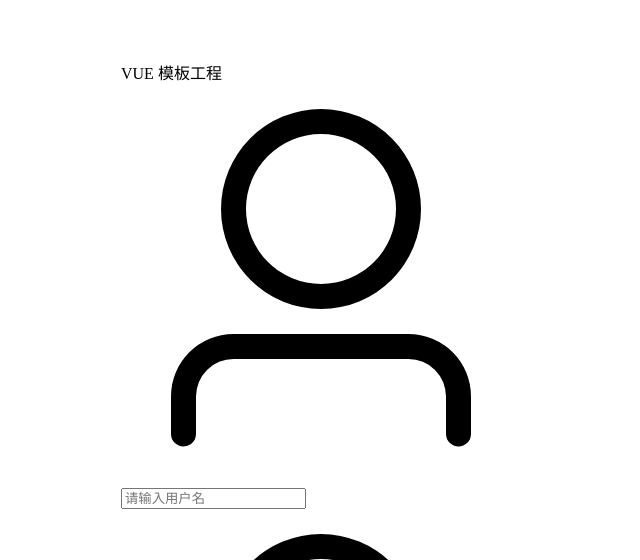
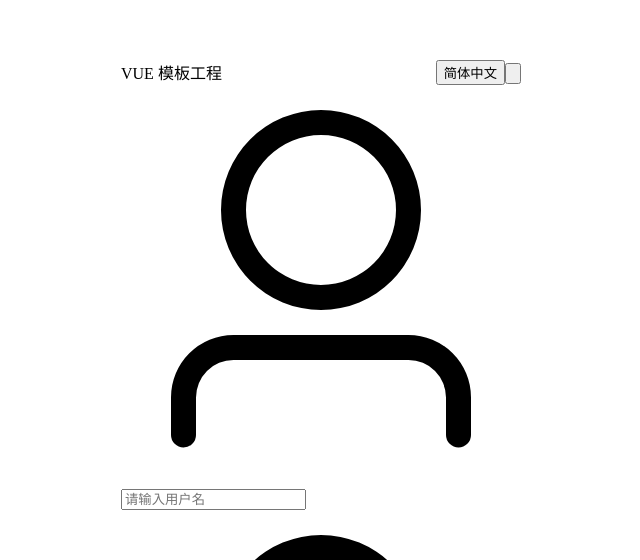
Before and after one commit to ouheiguai9/vued, a Vue app: page / in a window 1280 px wide. Before the commit this address led to /login. Shown: the part 240-800 px from the top of the page, without its empty margins (319-959 px from the left). Built offline with nearby package versions, Linux system fonts and the light colour scheme.

Commit message:
添加布局配置

```diff
--- a/src/App.vue
+++ b/src/App.vue
@@ -1,11 +1,19 @@
 <template>
   <el-config-provider :locale="$store.getters['system/getElementLocale']" size="small" :z-index="3000">
-    <router-view />
+    <system-layout v-if="$store.getters['security/isAuthenticated']">
+      <template #main>
+        <router-view />
+      </template>
+    </system-layout>
+    <no-auth v-else />
   </el-config-provider>
 </template>
 <script>
+import NoAuth from '@/components/NoAuth'
+import SystemLayout from '@/components/system-layout'
 export default {
   name: 'App',
+  components: { NoAuth, SystemLayout },
 }
 </script>
 <style lang="scss">
--- /dev/null
+++ b/src/components/NoAuth.vue
@@ -0,0 +1,85 @@
+<template>
+  <div style="width: 100%; height: 100%">
+    <el-card v-if="showLoginCard" class="login-card">
+      <template #header>
+        <div class="login-card-title">
+          {{ $lang('app.login.title') }}
+          <switch-language style="float: right" />
+        </div>
+      </template>
+      <el-form :model="form" size="large">
+        <el-form-item>
+          <el-input v-model="form.login.username" :placeholder="$lang('app.login.user')" :prefix-icon="User" />
+        </el-form-item>
+        <el-form-item>
+          <el-input v-model="form.login.password" :placeholder="$lang('app.login.password')" show-password :prefix-icon="Lock" />
+        </el-form-item>
+        <div class="btn-box">
+          <el-button type="primary" @click="onLogin">{{ $lang('app.login.ok') }}</el-button>
+          <el-button @click="goToRegister">{{ $lang('app.login.register') }}</el-button>
+        </div>
+      </el-form>
+    </el-card>
+    <el-card v-else>
+      <el-button type="primary" @click="goToLogin">{{ $lang('app.login.ok') }}</el-button>
+    </el-card>
+  </div>
+</template>
+
+<script>
+import { Lock, User } from '@element-plus/icons-vue'
+import SwitchLanguage from '@/components/SwitchLanguage'
+export default {
+  name: 'NoAuth',
+  components: { SwitchLanguage },
+  setup() {
+    return {
+      User,
+      Lock,
+    }
+  },
+  data() {
+    return {
+      showLoginCard: true,
+      form: {
+        login: {
+          username: '',
+          password: '',
+        },
+      },
+    }
+  },
+  methods: {
+    goToRegister() {
+      this.showLoginCard = false
+    },
+    goToLogin() {
+      this.showLoginCard = true
+    },
+    onLogin() {
+      this.$store.dispatch('security/authentication', this.form)
+    },
+  },
+}
+</script>
+
+<style scoped lang="scss">
+.login-card {
+  width: 400px;
+  margin: 300px auto 0;
+  font-size: var(--el-font-size-extra-large);
+
+  @media screen and (max-height: 768px) {
+    margin-top: 180px;
+  }
+
+  .login-card-title {
+    color: var(--el-color-primary-dark-2);
+  }
+
+  .btn-box {
+    width: 100%;
+    text-align: center;
+  }
+}
+</style>
--- /dev/null
+++ b/src/components/SwitchLanguage.vue
@@ -0,0 +1,27 @@
+<template>
+  <el-dropdown size="small" split-button @command="switchLanguage">
+    {{ $store.getters['system/getLanguageContext'].desc }}
+    <template #dropdown>
+      <el-dropdown-menu>
+        <el-dropdown-item v-for="item in $store.getters['system/getLanguageOptions']" :key="item.value" :command="item.value">
+          {{ item.text }}
+        </el-dropdown-item>
+      </el-dropdown-menu>
+    </template>
+  </el-dropdown>
+</template>
+
+<script>
+export default {
+  name: 'SwitchLanguage',
+  methods: {
+    switchLanguage(language) {
+      this.$store.commit('system/setLanguage', language)
+    },
+  },
+}
+</script>
+
+<style scoped>
+
+</style>
--- /dev/null
+++ b/src/components/system-layout/LayoutLeft.vue
@@ -0,0 +1,16 @@
+<template>
+  <div>
+    <slot name="main"></slot>
+    <slot name="footer"></slot>
+  </div>
+</template>
+
+<script>
+export default {
+  name: 'LayoutLeft',
+}
+</script>
+
+<style scoped>
+
+</style>
--- /dev/null
+++ b/src/components/system-layout/LayoutTop.vue
@@ -0,0 +1,37 @@
+<template>
+  <div class="system-layout-top">
+    <header></header>
+    <main>
+      <el-scrollbar>
+        <slot name="main"></slot>
+      </el-scrollbar>
+    </main>
+  </div>
+</template>
+
+<script>
+export default {
+  name: 'LayoutTop',
+}
+</script>
+
+<style scoped lang="scss">
+.system-layout-top {
+  display: flex;
+  position: relative;
+  height: 100%;
+  flex-direction: column;
+
+  header {
+    height: 48px;
+    padding: 0 16px;
+    flex-shrink: 0;
+  }
+
+  main {
+    padding-top: 10px;
+    flex: 1 1 auto;
+    overflow: auto;
+  }
+}
+</style>
--- /dev/null
+++ b/src/components/system-layout/index.vue
@@ -0,0 +1,31 @@
+<template>
+  <component :is="`layout-${name}`">
+    <template #main>
+      <slot name="main"></slot>
+    </template>
+    <template #footer>
+      <slot name="footer"></slot>
+    </template>
+  </component>
+</template>
+
+<script>
+import LayoutLeft from './LayoutLeft'
+import LayoutTop from './LayoutTop'
+export default {
+  name: 'SystemLayout',
+  components: { LayoutLeft, LayoutTop },
+  props: {
+    name: {
+      validator(value) {
+        return ['left', 'top'].includes(value)
+      },
+      default: 'top',
+    },
+  },
+}
+</script>
+
+<style scoped>
+
+</style>
--- a/src/router/index.js
+++ b/src/router/index.js
@@ -1,14 +1,7 @@
 import { createRouter, createWebHistory } from 'vue-router'
-import Home from '../views/Home'
-import Login from '../views/Login'
-import store from '@/store'
+import Home from '@/views/Home'
 
 const routes = [
-  {
-    path: '/login',
-    name: 'Login',
-    component: Login,
-  },
   {
     path: '/',
     name: 'Home',
@@ -30,13 +23,4 @@ const router = createRouter({
   routes,
 })
 
-router.beforeEach((to, from, next) => {
-  if (to.name !== 'Login' && to.meta.noAuthenticationRequired !== true && !store.getters['security/isAuthenticated']) {
-    store.commit('security/setSuccessfulPath', to)
-    next({ name: 'Login' })
-  } else {
-    next()
-  }
-})
-
 export default router
--- a/src/store/system.js
+++ b/src/store/system.js
@@ -17,8 +17,19 @@ export default {
     getLanguageContext(state) {
       return state.i18n[state.language]
     },
+    getLanguageOptions(state) {
+      return Object.keys(state.i18n)
+        .filter((key) => key !== state.language)
+        .map((key) => {
+          return { text: state.i18n[key].desc, value: key }
+        })
+    },
   },
-  mutations: {},
+  mutations: {
+    setLanguage(state, language) {
+      state.language = language
+    },
+  },
   actions: {},
   modules: {},
 }
```
